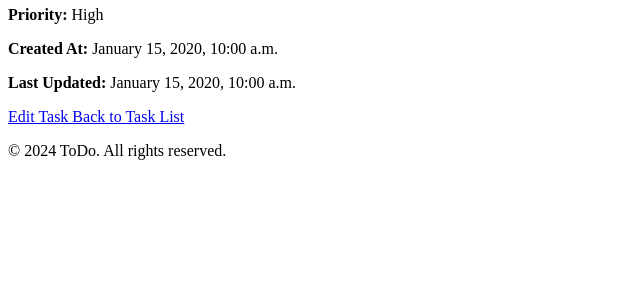
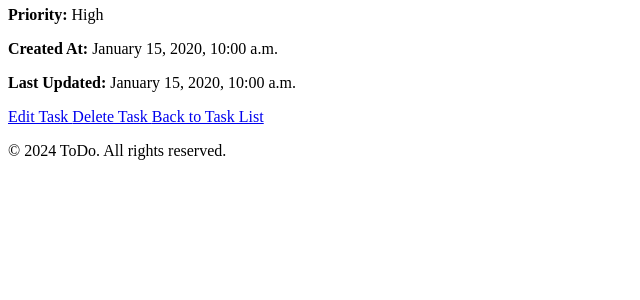
Before and after one commit to hmursaleen/To-do, a Django app: page /task/1/detail/ in a window 1280 px wide. Shown: the part 241-541 px from the top of the page, without its empty margins (0-640 px from the left). Run offline with Django 5.2, Linux system fonts and the light colour scheme; tables that the repository leaves empty hold one stand-in row (values such as "Sample post"); some libraries are stand-ins or nearby versions.

Commit message:
wrote task delete view. fixed bugs

```diff
--- a/tasks/forms.py
+++ b/tasks/forms.py
@@ -1,5 +1,6 @@
 from django import forms
 from .models import Task
+from django.utils import timezone
 
 
 
--- a/tasks/urls.py
+++ b/tasks/urls.py
@@ -1,5 +1,5 @@
 from django.urls import path, include
-from .views import TaskCreateView, TaskListView, TaskUpdateView, TaskDetailView
+from .views import TaskCreateView, TaskListView, TaskUpdateView, TaskDetailView, TaskDeleteView
 
 app_name = 'tasks'
 
@@ -8,4 +8,5 @@ urlpatterns = [
     path('all/', TaskListView.as_view(), name='task_list'),
     path('<int:pk>/update/', TaskUpdateView.as_view(), name='task_update'),
     path('<int:pk>/detail/', TaskDetailView.as_view(), name='task_detail'),
+    path('<int:pk>/delete/', TaskDeleteView.as_view(), name='task_delete'),
 ]
--- a/tasks/views.py
+++ b/tasks/views.py
@@ -1,7 +1,7 @@
 from django.urls import reverse_lazy
 from django.contrib.auth.mixins import LoginRequiredMixin, UserPassesTestMixin
 from django.views.generic.edit import CreateView
-from django.views.generic import ListView, UpdateView, DetailView
+from django.views.generic import ListView, UpdateView, DetailView, DeleteView
 from .models import Task
 from .forms import TaskForm
 
@@ -37,7 +37,7 @@ class TaskCreateView(CreateView): #LoginRequiredMixin
     model = Task
     form_class = TaskForm
     template_name = 'tasks/task_form.html'
-    success_url = reverse_lazy('task_list')  # Redirect to task list after successful creation
+    success_url = reverse_lazy('tasks:task_list')  # Redirect to task list after successful creation
 
     def form_valid(self, form):
         """
@@ -140,7 +140,7 @@ class TaskUpdateView(UpdateView): #LoginRequiredMixin, UserPassesTestMixin,
     model = Task
     form_class = TaskForm
     template_name = 'tasks/task_form.html'  # Use the same form template for creation and update
-    success_url = reverse_lazy('task_list')  # Redirect to task list on success
+    success_url = reverse_lazy('tasks:task_list')  # Redirect to task list on success
 
     def form_valid(self, form):
         """
@@ -163,3 +163,32 @@ class TaskUpdateView(UpdateView): #LoginRequiredMixin, UserPassesTestMixin,
         context['header_text'] = 'Update Task'
         context['button_text'] = 'Update Task'
         return context
+
+
+
+
+
+
+
+
+class TaskDeleteView(DeleteView): #LoginRequiredMixin, UserPassesTestMixin,
+    """
+    View to handle task deletion.
+    Only the task's owner can delete the task.
+    """
+    model = Task
+    template_name = 'tasks/task_confirm_delete.html'
+    success_url = reverse_lazy('tasks:task_list')
+
+    def test_func(self):
+        """
+        Ensure that only the owner of the task can delete it.
+        """
+        task = self.get_object()
+        return task.owner == self.request.user
+
+
+'''
+success_url: After successful deletion, the user is redirected to the task list page (task_list), which is defined by the URL name 'task_list'.
+reverse_lazy: It is used to lazily evaluate the URL reversal. This is preferred in class-based views since the URL isn't resolved until the view is called.
+'''
--- a/templates/tasks/task_detail.html
+++ b/templates/tasks/task_detail.html
@@ -44,6 +44,9 @@
       <a href="{% url 'tasks:task_update' task.pk %}" class="text-white bg-blue-500 hover:bg-blue-700 py-2 px-4 rounded">
         Edit Task
       </a>
+      <a href="{% url 'tasks:task_delete' task.pk %}" class="text-white bg-red-500 hover:bg-red-700 py-2 px-4 ml-2 rounded">
+        Delete Task
+      </a>
       <a href="{% url 'tasks:task_list' %}" class="text-blue-500 underline ml-4">
         Back to Task List
       </a>
```
Also changed, not shown: templates/tasks/task_confirm_delete.html (added, +36 -0 lines).
